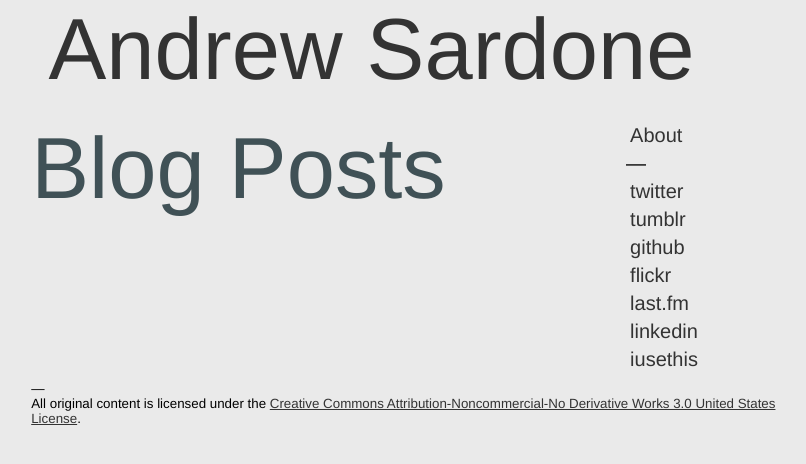
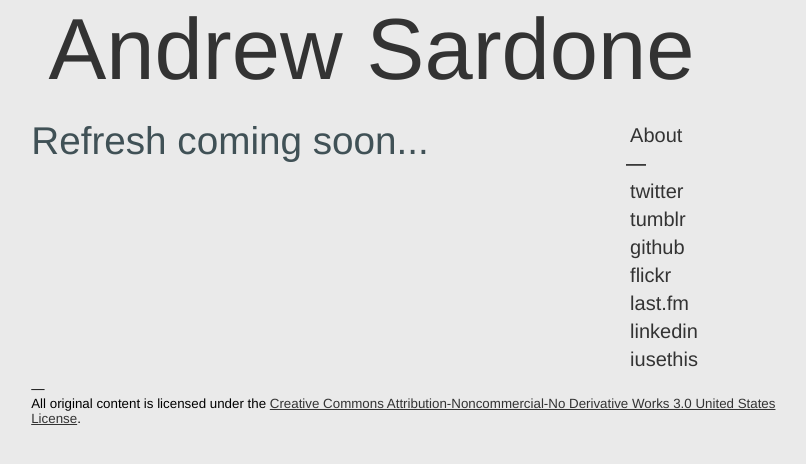
Before and after one commit to andrewsardone/andrewsardone.github.com, a Jekyll site: the page built from index.html, in a window 1280 px wide. Shown: the top 464 px of the page, without its empty margins (224-1030 px from the left). Built offline with Jekyll 4.4.1, drawn with Linux system fonts in a browser that asks for light colours.

Commit message:
Quick placeholder layout.

```diff
--- a/index.html
+++ b/index.html
@@ -2,12 +2,12 @@
 layout: default
 title: Andrew Sardone
 ---
-
 <div class="yui-g">
-  <h1>Blog Posts</h1>
-  <ul class="posts">
-    {% for post in site.posts %}
-      <li><span>{{ post.date | date_to_string }}</span> &raquo; <a href="{{ post.url }}">{{ post.title }}</a></li>
-    {% endfor %}
-  </ul>
+  <div class="post">
+    <div class="heading">
+    </div>
+    <div class="content">
+      <h1>Refresh coming soon...
+    </div>
+  </div>
 </div>
```
